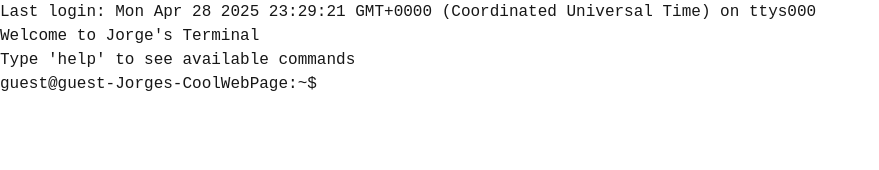
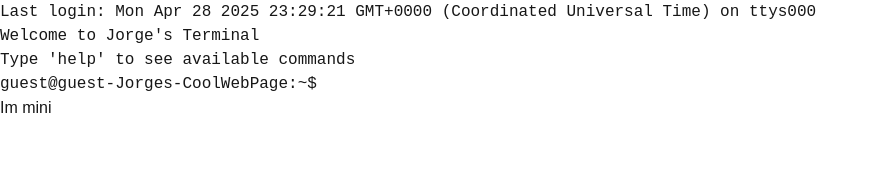
Before and after one commit to Deghim/CoolWebPage, a Next.js app in the folder cool-webpage/: page /terminal in a window 1280 px wide. Shown: the top 170 px of the page, without its empty margins (0-879 px from the left). Built offline with nearby package versions, Linux system fonts and the light colour scheme.

Commit message:
Principios del minimapa de la terminal

```diff
--- /dev/null
+++ b/cool-webpage/src/app/terminal/miniTerminal.tsx
@@ -0,0 +1,8 @@
+"use client";
+import { useEffect } from "react";
+export default function MiniTerm() {
+    return (
+        <div>Im mini</div>
+
+    )
+}
--- a/cool-webpage/src/app/terminal/page.tsx
+++ b/cool-webpage/src/app/terminal/page.tsx
@@ -2,6 +2,8 @@
 import { useState, useEffect, useRef, KeyboardEvent } from "react";
 import PixelBack from "../pixelBackground/pixelBackground";
 import { useRouter } from "next/navigation";
+
+import MiniTerm from "./miniTerminal";
 
 export default function Terminal() {
     const date: Date = new Date()
@@ -12,7 +14,7 @@ export default function Terminal() {
     const [input, setInput] = useState("");
     const [commandHistory, setCommandHistory] = useState<string[]>([]);
     const [historyIndex, setHistoryIndex] = useState(-1);
-    const [output, setOutput] = useState<string[]>([`Last login: ${date} on ttys000`,"Welcome to Jorge's Terminal", "Type 'help' to see available commands"]);
+    const [output, setOutput] = useState<string[]>([`Last login: ${date} on ttys000`, "Welcome to Jorge's Terminal", "Type 'help' to see available commands"]);
     const promptText: string = "guest@guest-Jorges-CoolWebPage:~$ ";
 
     const terminalRef = useRef<HTMLDivElement>(null);
@@ -215,7 +217,7 @@ export default function Terminal() {
                     <PixelBack gatillo={!gatillo} />
                 </div>
             )}
-
+            <div className="Aqui van a estar la terminal y el minimapa de la terminal">
                 <div style={terminalStyle} ref={terminalRef}>
                     <div style={outputContainerStyle}>
                         {output.map((line, index) => (
@@ -240,6 +242,8 @@ export default function Terminal() {
                         />
                     </div>
                 </div>
+                <MiniTerm/>
+            </div>
         </>
     );
 }
```
Lines whose indentation alone changed are shown as unchanged.
